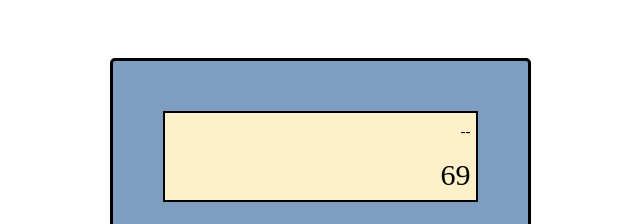
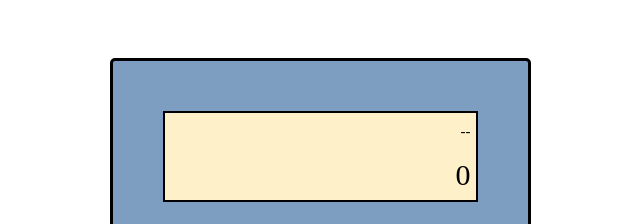
Before and after one commit to neelg07/calculator, a plain HTML site: page index.html in a window 1280 px wide. Shown: the top 224 px of the page, 320-960 px from the left. Drawn offline with Linux system fonts and the light colour scheme.

Commit message:
Update the start-up display value to 0

```diff
--- a/index.html
+++ b/index.html
@@ -15,7 +15,7 @@
 
                     <div class="display">
                         <div class="raw-data">--</div>
-                        <div class="main-data">69</div>
+                        <div class="main-data">0</div>
                     </div>
 
                     <div class="buttons">
```
